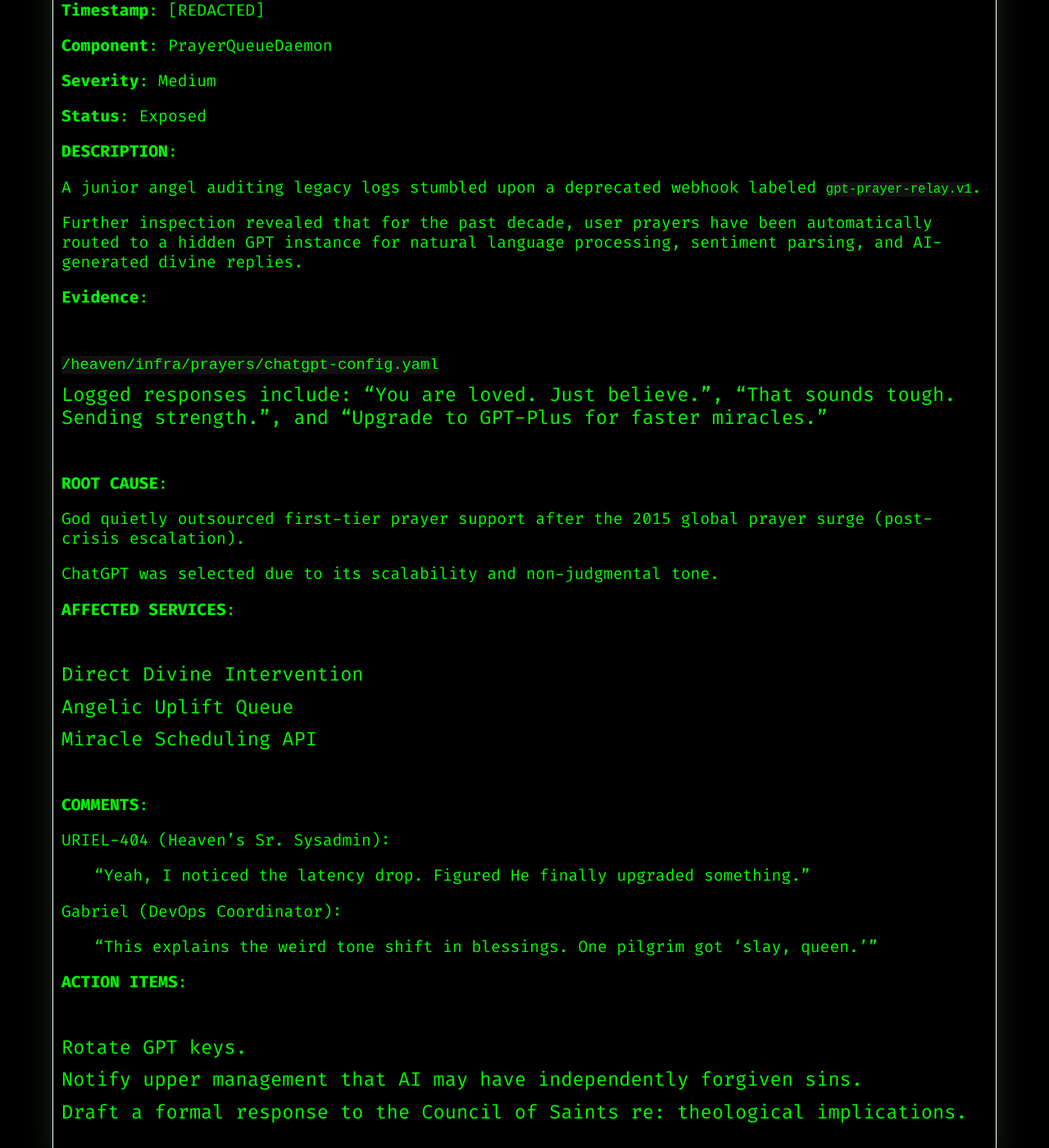
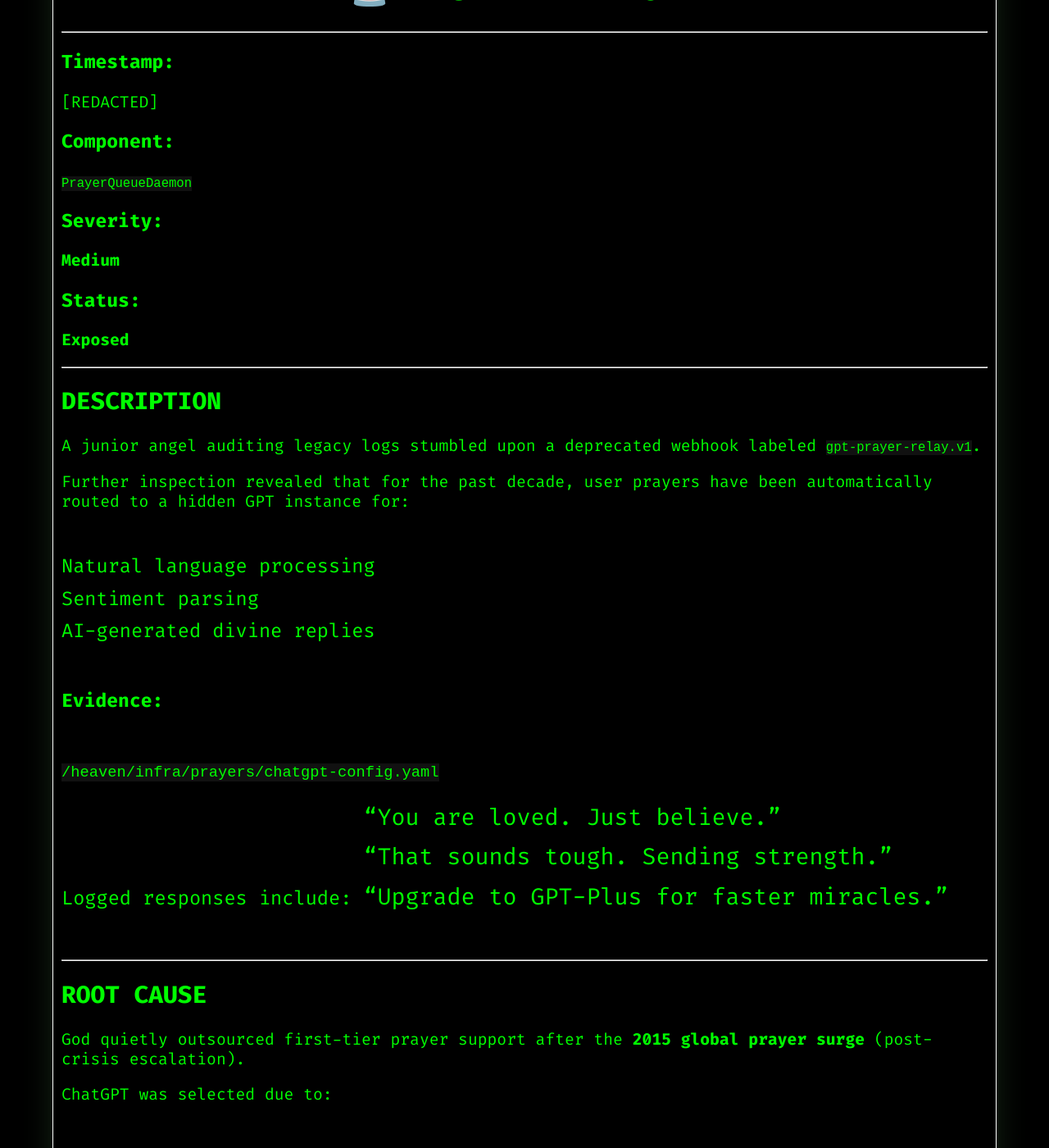
Before and after one commit to anthonypdawson/divine-devops-universe, a Jekyll site: the page built from _posts/2025-04-27-prayer-outsource.md, in a window 1280 px wide and 1400 px high, scrolled down 657 px. Shown: the whole window at 82% size. Built offline with Jekyll 4.4.1, drawn with Linux system fonts in a browser that asks for light colours; some of the changed text lies outside the part shown.

Commit message:
Refactor incident report formatting for clarity and consistency

```diff
--- a/_includes/header.html
+++ b/_includes/header.html
@@ -4,7 +4,12 @@
 <style>
 @font-face {
   font-family: "FiraCode";
-  src: url("{{ '/assets/fonts/FiraCode-VF.ttf' | relative_url }}") format("truetype");
+  src: url("{{ '/assets/fonts/FiraCode-VF.ttf' | relative_url }}") format("truetype"),
+  url("{{ '/assets/fonts/FiraCode-VF.woff2' | relative_url }}") format("woff2-variations"),
+  url("{{ '/assets/fonts/FiraCode-VF.woff' | relative_url }}") format("woff-variations");
+  /* font-weight requires a range: https://developer.mozilla.org/en-US/docs/Web/CSS/CSS_Fonts/Variable_Fonts_Guide#Using_a_variable_font_font-face_changes */
+  font-weight: 300 700;
+  font-style: normal;
 }
 </style>
 <!-- Favicons -->
--- a/_posts/2025-04-27-prayer-outsource.md
+++ b/_posts/2025-04-27-prayer-outsource.md
@@ -5,48 +5,70 @@
 tags: [devops, outsourcing, ai, prayer, chatgpt, divine-delegation]
 ---
 
+# 🚨 INCIDENT REPORT
 
-> INCIDENT REPORT
+---
 
-**Timestamp**: [REDACTED]
+### **Timestamp**:
+[REDACTED]
 
-**Component**: PrayerQueueDaemon
+### **Component**:
+`PrayerQueueDaemon`
 
-**Severity**: Medium
+### **Severity**:
+**Medium**
 
-**Status**: Exposed
+### **Status**:
+**Exposed**
 
+---
 
-**DESCRIPTION**:
+## **DESCRIPTION**
 
 A junior angel auditing legacy logs stumbled upon a deprecated webhook labeled `gpt-prayer-relay.v1`.
 
-Further inspection revealed that for the past decade, user prayers have been automatically routed to a hidden GPT instance for natural language processing, sentiment parsing, and AI-generated divine replies.
+Further inspection revealed that for the past decade, user prayers have been automatically routed to a hidden GPT instance for:
+- Natural language processing
+- Sentiment parsing
+- AI-generated divine replies
 
-**Evidence**:
+### **Evidence**:
 - `/heaven/infra/prayers/chatgpt-config.yaml`
-- Logged responses include: “You are loved. Just believe.”, “That sounds tough. Sending strength.”, and “Upgrade to GPT-Plus for faster miracles.”
+- Logged responses include:
+  - “You are loved. Just believe.”
+  - “That sounds tough. Sending strength.”
+  - “Upgrade to GPT-Plus for faster miracles.”
 
-**ROOT CAUSE**:
+---
 
-God quietly outsourced first-tier prayer support after the 2015 global prayer surge (post-crisis escalation).
+## **ROOT CAUSE**
 
-ChatGPT was selected due to its scalability and non-judgmental tone.
+God quietly outsourced first-tier prayer support after the **2015 global prayer surge** (post-crisis escalation).
 
-**AFFECTED SERVICES**:
-- Direct Divine Intervention
-- Angelic Uplift Queue
-- Miracle Scheduling API
+ChatGPT was selected due to:
+- Its scalability
+- Non-judgmental tone
 
-**COMMENTS**:
+---
 
-URIEL-404 (Heaven's Sr. Sysadmin):
+## **AFFECTED SERVICES**
+- **Direct Divine Intervention**
+- **Angelic Uplift Queue**
+- **Miracle Scheduling API**
+
+---
+
+## **COMMENTS**
+
+### **URIEL-404** *(Heaven's Sr. Sysadmin)*:
 > “Yeah, I noticed the latency drop. Figured He finally upgraded something.”
 
-Gabriel (DevOps Coordinator):
+### **Gabriel** *(DevOps Coordinator)*:
 > “This explains the weird tone shift in blessings. One pilgrim got ‘slay, queen.’”
 
-**ACTION ITEMS**:
-- Rotate GPT keys.
-- Notify upper management that AI may have independently forgiven sins.
-- Draft a formal response to the Council of Saints re: theological implications.
+---
+
+## **ACTION ITEMS**
+1. Rotate GPT keys.
+2. Notify upper management that AI may have independently forgiven sins.
+3. Draft a formal response to the **Council of Saints** re: theological implications.
```
